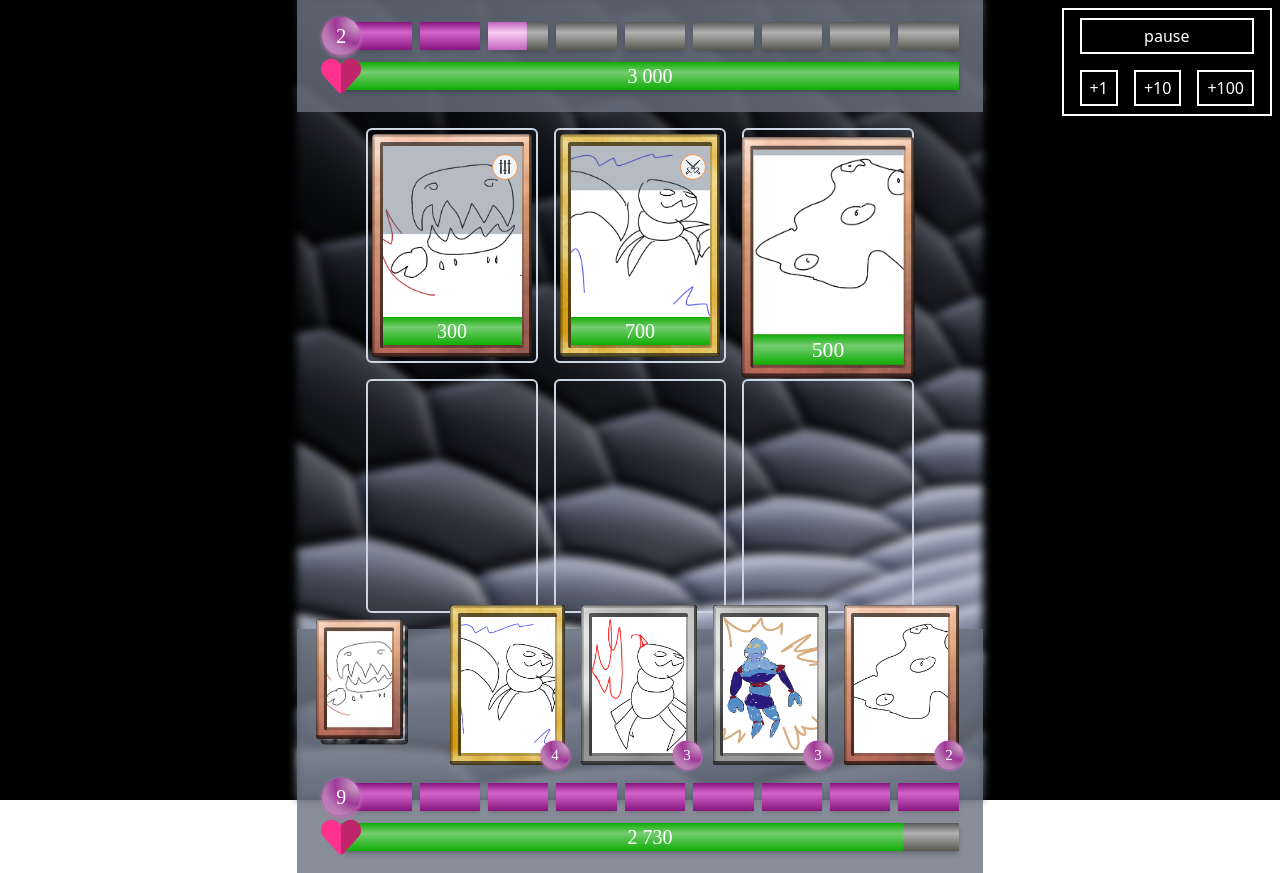
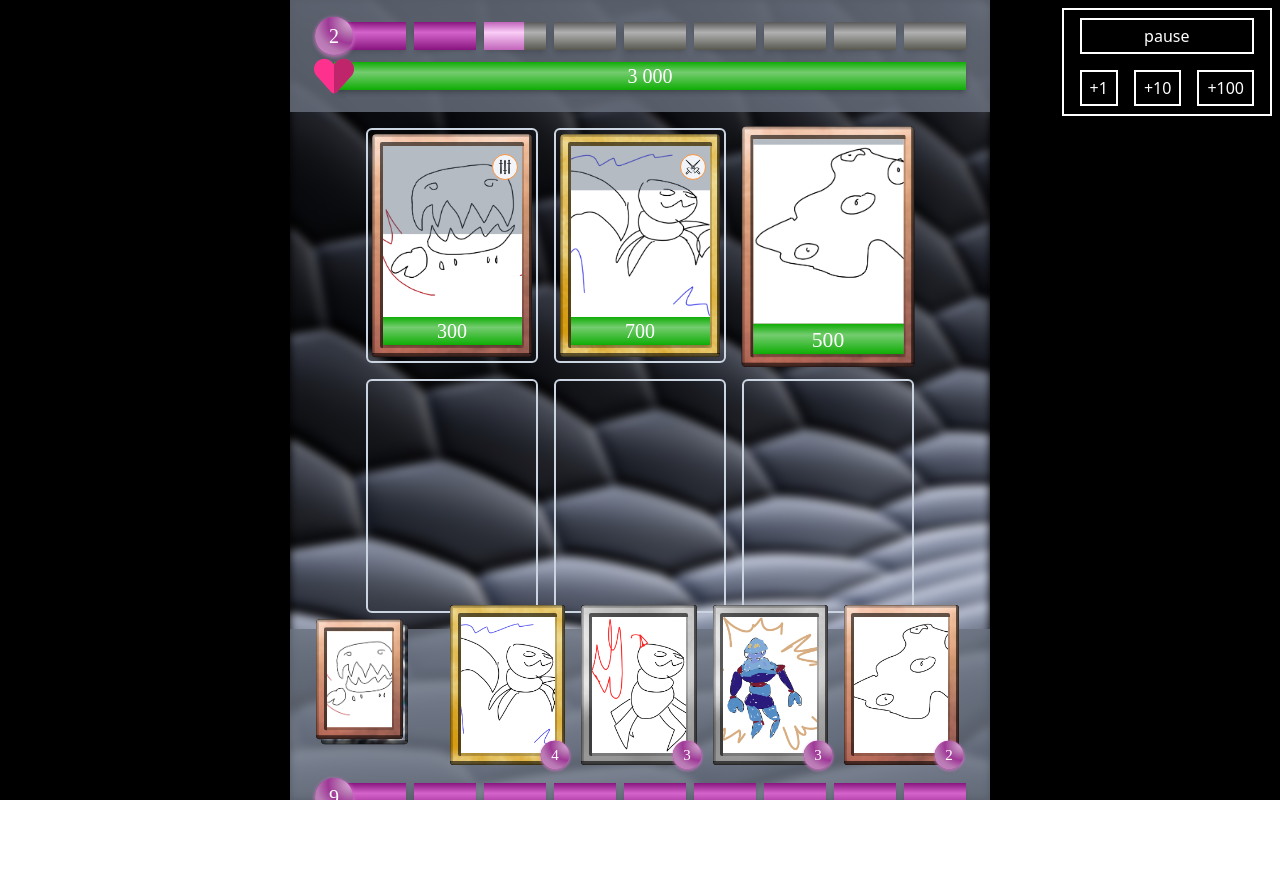
Before and after one commit to xGoldstudio/wor_tour, a React (Vite) app: page / in a window 1280 px wide. After the commit the page ends 800 px from the top, so only its background shows below. Built offline with nearby package versions, Linux system fonts and the light colour scheme.

Commit message:
small adjustement

```diff
--- a/src/game/Game.tsx
+++ b/src/game/Game.tsx
@@ -8,8 +8,6 @@ import useGameEvents from "./gameBehavior/useGameEvents";
 import GameDebugPanel from "./GameDebugPanel";
 import GameCard from "./gui/card/GameCard";
 import GameCardDeath from "./gui/card/GameCardDeath";
-
-export const IS_DEBUG = true;
 
 export default function Game() {
   const {
@@ -64,7 +62,7 @@ export default function Game() {
       />
       <GameOverModal currentWinner={currentWinner} />
       <div className="bg-black h-full w-full"></div>
-      <div className="h-screen flex flex-col gap-4 justify-between relative">
+      <div className="h-screen flex flex-col gap-4 justify-between relative overflow-hidden w-[700px]">
         <div
           className="w-full h-full absolute blur-sm"
           style={{
--- a/src/game/GameDebugPanel.tsx
+++ b/src/game/GameDebugPanel.tsx
@@ -1,4 +1,4 @@
-import { IS_DEBUG } from "./Game";
+import { IS_DEBUG } from "@/isDebug";
 
 interface GameDebugPanelProps {
   togglePlay: () => void;
@@ -11,7 +11,7 @@ export default function GameDebugPanel({
   isClockRunning,
   fastForward,
 }: GameDebugPanelProps) {
-  if (!IS_DEBUG) {
+  if (!IS_DEBUG()) {
     return <></>;
   }
   return (
--- a/src/game/gameBehavior/animation/gameCanvas.ts
+++ b/src/game/gameBehavior/animation/gameCanvas.ts
@@ -3,7 +3,7 @@ import { Animation3dType } from "@/stores/gameStateInterface";
 import * as THREE from 'three';
 import { cubicBezier } from "./timeline";
 
-const ATTACK_ANIMATION_TIMING = 30;
+const ATTACK_ANIMATION_TIMING = 20;
 
 export interface GameCanvasReturn {
 	append: (target: HTMLDivElement) => void;
--- a/src/game/gameBehavior/animation/timeline.ts
+++ b/src/game/gameBehavior/animation/timeline.ts
@@ -51,7 +51,7 @@ export default function animationTimeline(
       ) {
         normalizedProgress = (elapsedFrames - seq.from) / (seq.to - seq.from);
       }
-      if (normalizedProgress) {
+      if (normalizedProgress !== null) {
         return transformValues(
           computeValues(
             getValues(i),
@@ -61,7 +61,7 @@ export default function animationTimeline(
         );
       }
     }
-    return transformValues({ scale: 100, y: 0 });
+    return transformValues({});
   };
 
   function getValues(index: number) {
--- a/src/game/gameBehavior/useGameEvents.tsx
+++ b/src/game/gameBehavior/useGameEvents.tsx
@@ -14,6 +14,7 @@ import Clock, { ClockReturn } from "./clock/clock";
 import { useGameSyncAnimationStore } from "./animation/useGameSyncAnimation";
 import { getDeathAnimationKey } from "../gui/card/GameCardDeath";
 import GameCanvas, { GameCanvasReturn } from "./animation/gameCanvas";
+import callOnce from "@/lib/callOnce";
 
 export const FRAME_TIME = 10;
 
@@ -214,19 +215,17 @@ function useGameEvents(): GameEventsActions {
     setIsClockRunning,
     removeCardTarget,
   } = useGameInterface();
+  const gameRef = useRef<null | HTMLDivElement>(null);
   const clock = useRef<ClockReturn<EventType>>(
-    Clock(internalTriggerEvent)
+    callOnce(() => Clock(internalTriggerEvent), gameRef.current !== null),
   ).current;
-  const gameCanvas = useRef<GameCanvasReturn | null>(null);
-  const gameRef = useRef<null | HTMLDivElement>(null);
-
-  useEffect(() => {
-    gameCanvas.current = GameCanvas();
-  }, []);
+  const gameCanvas = useRef<GameCanvasReturn>(
+    callOnce(() => GameCanvas(), gameRef.current !== null),
+  ).current;
 
   useEffect(() => {
     if (gameRef.current) {
-      gameCanvas.current?.append(gameRef.current);
+      gameCanvas?.append(gameRef.current);
     }
     return () => {};
   }, [gameRef.current]);
@@ -262,7 +261,7 @@ function useGameEvents(): GameEventsActions {
 
   function triggerTickEffects() {
     const currentFrame = clock.getImmutableInternalState().currentFrame;
-    gameCanvas.current?.paint(currentFrame);
+    gameCanvas?.paint(currentFrame);
     clock.nextTick();
     triggerGameAnimation({
       ...getData(),
@@ -334,7 +333,7 @@ function useGameEvents(): GameEventsActions {
       cardAttacking(event, data, triggerEvent);
     } else if (event.type === "cardDamage") {
       // animation
-      gameCanvas.current?.newAnimation(
+      gameCanvas?.newAnimation(
         `card_${event.initiator.isPlayerCard}_${event.initiator.cardPosition}`,
         `card_${event.isPlayerCard}_${event.cardPosition}`,
         "attack",
@@ -398,7 +397,7 @@ function useGameEvents(): GameEventsActions {
       );
       destroyCard(event.initiator.isPlayerCard, event.initiator.cardPosition);
     } else if (event.type === "playerDamage") {
-      gameCanvas.current?.newAnimation(
+      gameCanvas?.newAnimation(
         `card_${event.initiator.isPlayer}_${event.initiator.cardPosition}`,
         `hpBar_${event.isPlayer}`,
         "attack",
@@ -430,7 +429,7 @@ function useGameEvents(): GameEventsActions {
       cardDeckToHand(event.isPlayer, event.handPosition);
     } else if (event.type === "healCard") {
       healCard(event.isPlayerCard, event.cardPosition, event.amount);
-      gameCanvas.current.newAnimation(
+      gameCanvas.newAnimation(
         `card_${event.cardInitiator.isPlayerCard}_${event.cardInitiator.cardPosition}`,
         `card_${event.isPlayerCard}_${event.cardPosition}`,
         "heal",
--- a/src/game/gui/PlayerGui.tsx
+++ b/src/game/gui/PlayerGui.tsx
@@ -34,11 +34,9 @@ function PlayerGUI({
   return (
     <div className="relative">
       <div className="top-0 left-0 w-full h-full absolute bg-gray-500 opacity-80"></div>
-      {/* <BorderTop /> */}
       <div className="flex">
-        {/* <BorderLeft /> */}
         <div
-          className="w-full flex flex-col px-6 py-4"
+          className="w-full flex flex-col px-6 py-4 items-center"
           id={getPlayerGuiId(isPlayer)}
         >
           {isPlayer && (
@@ -65,69 +63,11 @@ function PlayerGUI({
             </div>
           )}
           <ManaBar isPlayer={isPlayer} mana={mana} />
-          <div id={`hpBar_${isPlayer}`}>
+          <div id={`hpBar_${isPlayer}`} className="w-full">
             <HpBar hp={hp} maxHp={maxHp} withHeart />
           </div>
         </div>
-        {/* <BorderRight /> */}
       </div>
-      {/* <BorderBottom /> */}
-    </div>
-  );
-}
-
-function BorderTop() {
-  return (
-    <div className="w-full relative flex overflow-hidden">
-      <div className="w-[12px] h-[12px] bg-[#634c20]"></div>
-      <div className="grow overflow-hidden relative">
-        <div className="absolute w-full top-[4px] h-[2px] blur-[2px] bg-[#edd7af]"></div>
-        <div className="absolute w-full top-[8px] h-[2px] blur-[2px] bg-[#edd7af]"></div>
-        <div className="w-full h-[4px] bg-[#e1c185]"></div>
-        <div className="w-full h-[6px] bg-[#b4603c]"></div>
-        <div className="w-full h-[2px] bg-[#634c20]"></div>
-      </div>
-      <div className="w-[12px] h-[12px] bg-[#634c20]"></div>
-    </div>
-  );
-}
-
-function BorderBottom() {
-  return (
-    <div className="w-full relative flex overflow-hidden">
-      <div className="w-[12px] h-[12px] bg-[#634c20]"></div>
-      <div className="grow overflow-hidden relative">
-        <div className="absolute w-full bottom-[4px] h-[2px] blur-[2px] bg-[#edd7af]"></div>
-        <div className="absolute w-full bottom-[8px] h-[2px] blur-[2px] bg-[#edd7af]"></div>
-        <div className="w-full h-[2px] bg-[#634c20]"></div>
-        <div className="w-full h-[6px] bg-[#b4603c]"></div>
-        <div className="w-full h-[4px] bg-[#e1c185]"></div>
-      </div>
-      <div className="w-[12px] h-[12px] bg-[#634c20]"></div>
-    </div>
-  );
-}
-
-function BorderLeft() {
-  return (
-    <div className="grow flex relative overflow-hidden">
-      <div className="h-full w-[4px] bg-[#e1c185]"></div>
-      <div className="absolute h-full left-[4px] w-[2px] blur-[2px] bg-[#edd7af]"></div>
-      <div className="h-full w-[6px] bg-[#b4603c]"></div>
-      <div className="absolute h-full left-[8px] w-[2px] blur-[2px] bg-[#edd7af]"></div>
-      <div className="h-full w-[2px] bg-[#634c20]"></div>
-    </div>
-  );
-}
-
-function BorderRight() {
-  return (
-    <div className="grow flex relative overflow-hidden">
-      <div className="absolute h-full right-[4px] w-[2px] blur-[2px] bg-[#edd7af]"></div>
-      <div className="absolute h-full right-[8px] w-[2px] blur-[2px] bg-[#edd7af]"></div>
-      <div className="h-full w-[2px] bg-[#634c20]"></div>
-      <div className="h-full w-[6px] bg-[#b4603c]"></div>
-      <div className="h-full w-[4px] bg-[#e1c185]"></div>
     </div>
   );
 }
--- a/src/game/gui/card/GameCard.tsx
+++ b/src/game/gui/card/GameCard.tsx
@@ -66,13 +66,13 @@ function GameCard({
           values: { scale: 100, y: 0 },
         },
         {
-          from: -30,
-          to: -10,
-          ease: [0, 0.42, 1, 1],
+          from: -35,
+          to: -5,
+          ease: [0, 1, 1, 1],
           values: { scale: 108, y: isPlayerCard ? 15 : -15 },
         },
         {
-          from: -10,
+          from: -5,
           to: 0,
           ease: [0, 0.42, 1, 1],
           values: { scale: 108, y: isPlayerCard ? -15 : 15 },
@@ -108,7 +108,7 @@ function GameCard({
           </div>
           <div className="absolute right-1 top-2 flex flex-col gap-2">
             {effectToShow.map((effectSrc) => (
-              <div className="p-[4px] bg-slate-100 border-[1px] border-orange-400 rounded-full">
+              <div className="p-[4px] bg-slate-100 border-[1px] border-orange-400 rounded-full" key={effectSrc}>
                 <img src={`/${effectSrc}`} width={16} height={16} />
               </div>
             ))}
--- a/src/game/gui/card/GameCardDeath.tsx
+++ b/src/game/gui/card/GameCardDeath.tsx
@@ -87,7 +87,7 @@ function GameCardDeathAnimated({
           ></div>
           <div className="absolute right-1 top-2 flex flex-col gap-2">
             {effectToShow.map((effectSrc) => (
-              <div className="p-[4px] bg-slate-100 border-[1px] border-orange-400 rounded-full">
+              <div className="p-[4px] bg-slate-100 border-[1px] border-orange-400 rounded-full" key={effectSrc}>
                 <img src={`/${effectSrc}`} width={16} height={16} />
               </div>
             ))}
--- /dev/null
+++ b/src/isDebug.ts
@@ -0,0 +1,4 @@
+const isDebug = true
+export const IS_DEBUG = () => {
+  return isDebug;
+}
--- /dev/null
+++ b/src/lib/callOnce.ts
@@ -0,0 +1,3 @@
+export default function callOnce<T>(fn: () => T, test: boolean) {
+	return (test ? null : fn()) as T;
+}
```
